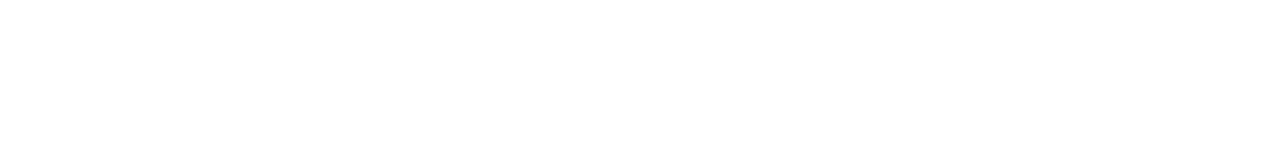
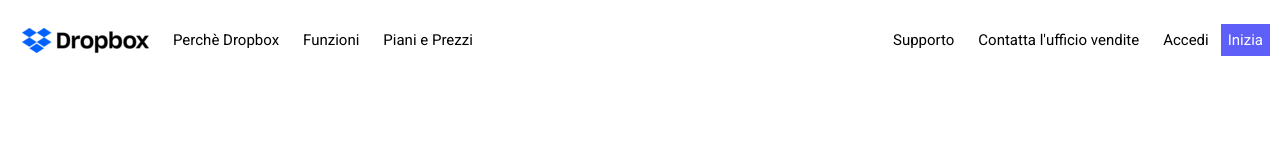
Before and after one commit to DaveCorleto/htmlcss-dropbox, a plain HTML site: page index.html in a window 1280 px wide. Drawn offline with Linux system fonts and the light colour scheme; a web font is replaced by a local one.

Commit message:
header completed

```diff
--- a/css/style.css
+++ b/css/style.css
@@ -2,4 +2,45 @@ body {
     margin: 0;
     margin: auto;
     box-sizing: border-box;
+    font-family: 'Roboto', sans-serif;
 }
+
+header {
+
+}
+
+nav {
+    height: 80px;
+    width: 100%;
+    display: flex;
+    justify-content: space-between;
+    align-items: center;
+}
+
+.function {
+    display: flex;
+    align-items: center;
+    list-style: none;
+    padding-left: 0px;
+    padding-right: 10px;
+
+}
+
+ul li {
+    font-size: 15px;
+    padding: 12px;
+}
+
+#droplogo {
+    display: block;
+    padding-left: 10px;
+
+}
+
+/* classe button centralizzata per tutta la pagina  */
+
+.button {
+    color: white;
+    background-color: rgb(94, 94, 248);
+    padding: 7px;
+}
--- a/index.html
+++ b/index.html
@@ -2,19 +2,37 @@
 <html lang="en">
 <head>
 
+    <!-- CDN di Fontawesome  -->
+
+    <link rel="stylesheet" href="https://cdnjs.cloudflare.com/ajax/libs/font-awesome/6.4.2/css/all.min.css" integrity="sha512-z3gLpd7yknf1YoNbCzqRKc4qyor8gaKU1qmn+CShxbuBusANI9QpRohGBreCFkKxLhei6S9CQXFEbbKuqLg0DA==" crossorigin="anonymous" referrerpolicy="no-referrer" />
+
+    <!-- link googlefont -->
+
+    <link rel="preconnect" href="https://fonts.googleapis.com">
+<link rel="preconnect" href="https://fonts.gstatic.com" crossorigin>
+<link href="https://fonts.googleapis.com/css2?family=Fredoka:wght@300;400;500;600;700&family=Montserrat:ital,wght@0,100;0,200;0,300;0,400;0,500;0,600;0,700;0,800;0,900;1,100;1,200;1,300;1,400;1,500;1,600;1,700;1,800;1,900&family=Nunito+Sans:opsz,wght@6..12,200&family=Roboto:ital,wght@0,100;0,300;0,400;0,500;0,700;0,900;1,100;1,300;1,400;1,500;1,700&family=Tilt+Neon&family=Young+Serif&display=swap" rel="stylesheet">
+
     <link rel="stylesheet" href="css/style.css">
     <meta charset="UTF-8">
     <meta name="viewport" content="width=device-width, initial-scale=1.0">
-    <title>Document</title>
+    <title>Css Dropbox</title>
 </head>
 <body>
 
     <header>
         <nav>
             <ul class="function">
+                <li><img id="droplogo" src="img/logo-small.png" alt="logo Dropbox"></li>
+                <li>Perchè Dropbox</li>
+                <li>Funzioni</li>
+                <li>Piani e Prezzi</li>
+            </ul>
 
-            </ul>
             <ul class="function">
+                <li>Supporto</li>
+                <li>Contatta l'ufficio vendite</li>
+                <li>Accedi</li>
+                <li class="button">Inizia</li>
 
             </ul>
         </nav>
```
